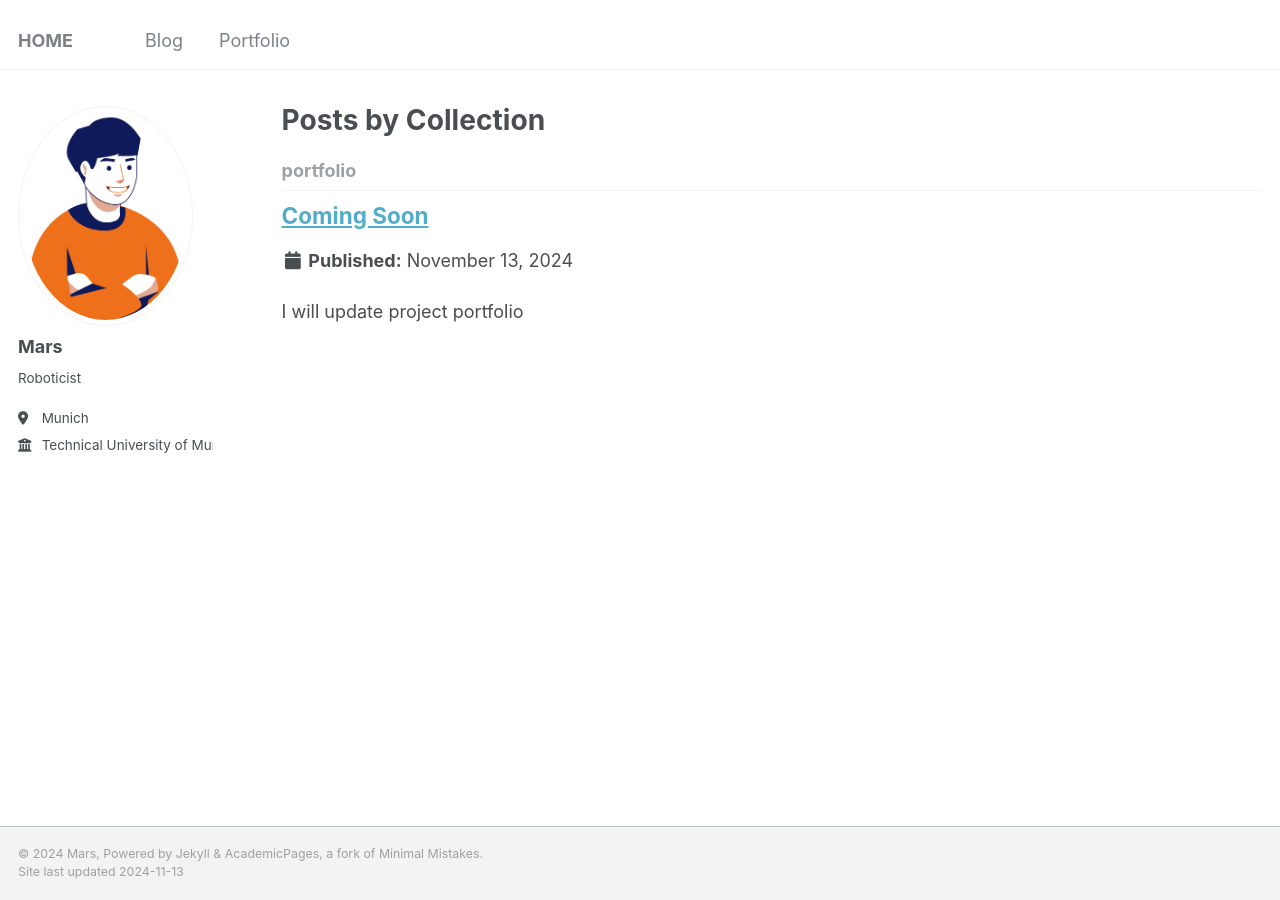
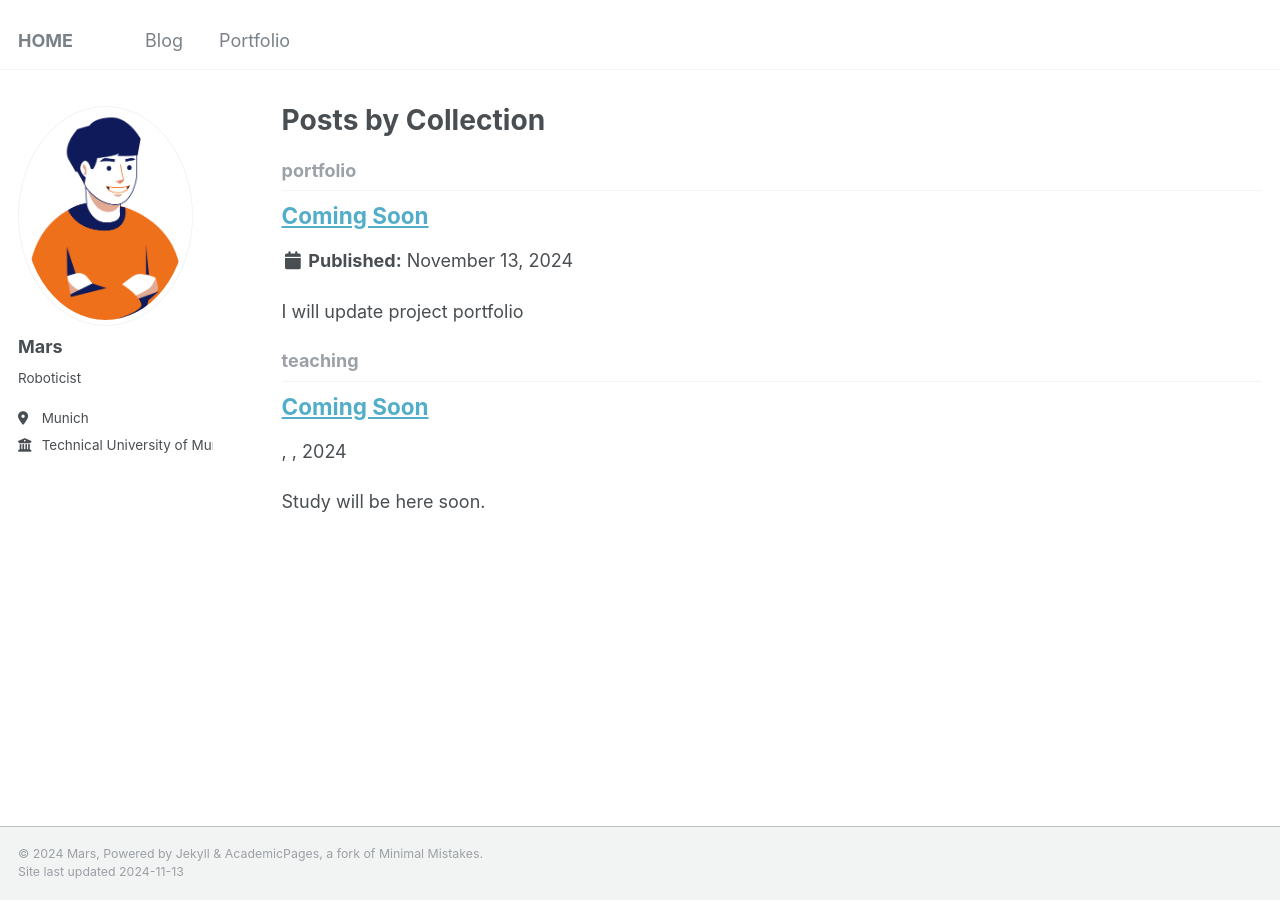
Before and after one commit to mars-hss/mars-hss.github.io, a Jekyll site: the page built from _pages/collection-archive.html, in a window 1280 px wide. Built offline with Jekyll 4.4.1, drawn with Linux system fonts in a browser that asks for light colours; some of the changed lines change nothing that is shown.

Commit message:
update config for teaching

```diff
--- a/_config.yml
+++ b/_config.yml
@@ -218,10 +218,9 @@ collections:
   study:
     ouput: true
     permalink: /:collection/:path/
-
-  # teaching:
-  #   output: true
-  #   permalink: /:collection/:path/
+  teaching:
+    output: true
+    permalink: /:collection/:path/
   # publications:
   #   output: true
   #   permalink: /:collection/:path/
@@ -267,16 +266,15 @@ defaults:
       author_profile: true
       share: true
       comments: true
-
   # _teaching
-  # - scope:
-  #     path: ""
-  #     type: teaching
-  #   values:
-  #     layout: single
-  #     author_profile: true
-  #     share: true
-  #     comments: true
+  - scope:
+      path: ""
+      type: teaching
+    values:
+      layout: single
+      author_profile: true
+      share: true
+      comments: true
   # _publications
   # - scope:
   #     path: ""
```
